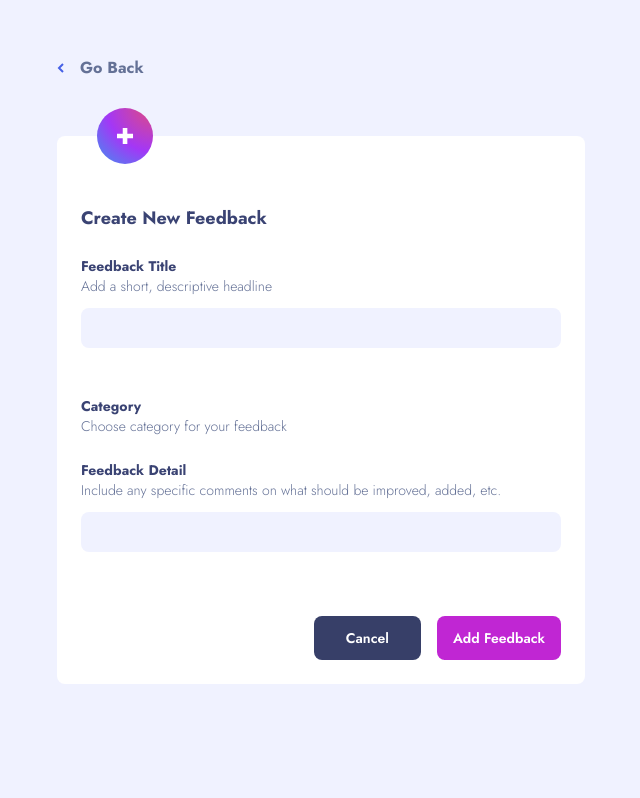
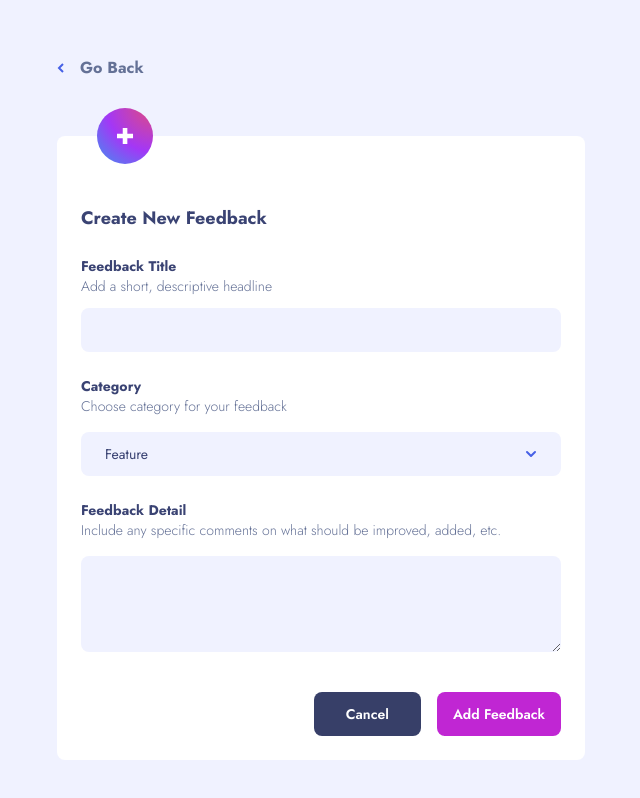
Before and after one commit to diniezikryy/product-feedback-app, a React (Create React App) app in the folder product-feedback-frontend/: page /add-feedback in a window 1280 px wide. Shown: the whole page, without its empty margins (319-959 px from the left). Built offline with nearby package versions, Linux system fonts and the light colour scheme.

Commit message:
need to refactor the dropdown

```diff
--- a/product-feedback-frontend/src/components/AddFeedback/AddFeedbackForm.js
+++ b/product-feedback-frontend/src/components/AddFeedback/AddFeedbackForm.js
@@ -46,7 +46,7 @@ const AddFeedbackForm = () => {
             Include any specific comments on what should be improved, added,
             etc.
           </p>
-          <TextFieldDefault />
+          <textarea className="mt-4 bg-main-secondary text-gray-900 text-sm rounded-lg focus:ring-blue-500 focus:border-blue-500 block w-full h-24 p-2.5"></textarea>
         </div>
 
         <div className="sm:hidden">
--- a/product-feedback-frontend/src/components/AddFeedback/CategoryDropdown.js
+++ b/product-feedback-frontend/src/components/AddFeedback/CategoryDropdown.js
@@ -2,6 +2,7 @@ import React from "react";
 import { Fragment, useState } from "react";
 import { Listbox, Transition } from "@headlessui/react";
 import { ChevronDownIcon } from "@heroicons/react/solid";
+import { ReactComponent as CheckIcon } from "./icon-check.svg";
 
 const CategoryDropdown = () => {
   const categoryOptions = ["Feature", "UI", "UX", "Enhancement", "Bug"];
@@ -9,11 +10,66 @@ const CategoryDropdown = () => {
   const [selected, setSelected] = useState(categoryOptions[0]);
 
   return (
-    <div className="mt-6">
+    <div className="">
       <h2 className="text-sm font-bold text-navy-primary">Category</h2>
       <p className="text-sm font-light text-navy-tertiary">
         Choose category for your feedback
       </p>
+      {/* Where the dropdown goes */}
+      <div className="">
+        <Listbox value={selected} onChange={setSelected}>
+          <div className="relative mt-4">
+            <Listbox.Button className="relative flex items-center w-full px-4 py-3 text-left rounded-lg cursor-default sm:px-6 bg-main-secondary bg-main-tertiary focus:outline-none focus-visible:border-indigo-500 focus-visible:ring-2 focus-visible:ring-white focus-visible:ring-opacity-75 focus-visible:ring-offset-2 focus-visible:ring-offset-orange-300 sm:text-sm">
+              <span className="block text-sm font-normal truncate text-navy-primary">
+                {selected}
+              </span>
+              <span className="absolute inset-y-0 right-0 flex items-center pr-2 pointer-events-none"></span>
+              <ChevronDownIcon
+                className="w-5 h-5 ml-auto -mr-1 text-blue-primary"
+                aria-hidden="true"
+              />
+            </Listbox.Button>
+
+            <Transition
+              as={Fragment}
+              leave="transition ease-in duration-100"
+              leaveFrom="opacity-100"
+              leaveTo="opacity-0"
+            >
+              <Listbox.Options className="absolute w-full py-1 mt-1 overflow-auto text-sm bg-white rounded-md shadow-lg max-h-60 focus:outline-none sm:text-sm">
+                {categoryOptions.map((option, optionIdx) => (
+                  <Listbox.Option
+                    key={optionIdx}
+                    className={({ active }) =>
+                      `cursor-default select-none relative py-2 pl-3 pr-4 ${
+                        active ? "text-purple-primary" : "text-gray-700"
+                      }`
+                    }
+                    value={option}
+                  >
+                    {({ selected }) => (
+                      <>
+                        <span
+                          className={`block truncate ${
+                            selected ? "font-medium" : "font-normal"
+                          }`}
+                        >
+                          {option}
+                        </span>
+                        {selected ? (
+                          <span className="absolute flex items-center pl-3 top-3 right-2">
+                            <CheckIcon className="w-5 h-5" aria-hidden="true" />
+                          </span>
+                        ) : null}
+                      </>
+                    )}
+                  </Listbox.Option>
+                ))}
+              </Listbox.Options>
+            </Transition>
+          </div>
+        </Listbox>
+      </div>
     </div>
   );
 };
--- a/product-feedback-frontend/src/components/Elements/Forms/TextFieldDefault.js
+++ b/product-feedback-frontend/src/components/Elements/Forms/TextFieldDefault.js
@@ -7,7 +7,7 @@ const TextField = (props) => {
         type="text"
         id="base-input"
         onChange={props.handleChange}
-        className="bg-main-secondary text-gray-900 text-sm rounded-lg focus:ring-blue-500 focus:border-blue-500 block w-full p-2.5"
+        className="block w-full p-3 text-sm text-gray-900 rounded-lg bg-main-secondary focus:ring-blue-500 focus:border-blue-500"
       ></input>
     </section>
   );
```
Also changed, not shown: product-feedback-frontend/src/components/AddFeedback/icon-check.svg (added), 1 other file (tests, documents, lock files or other folders).
